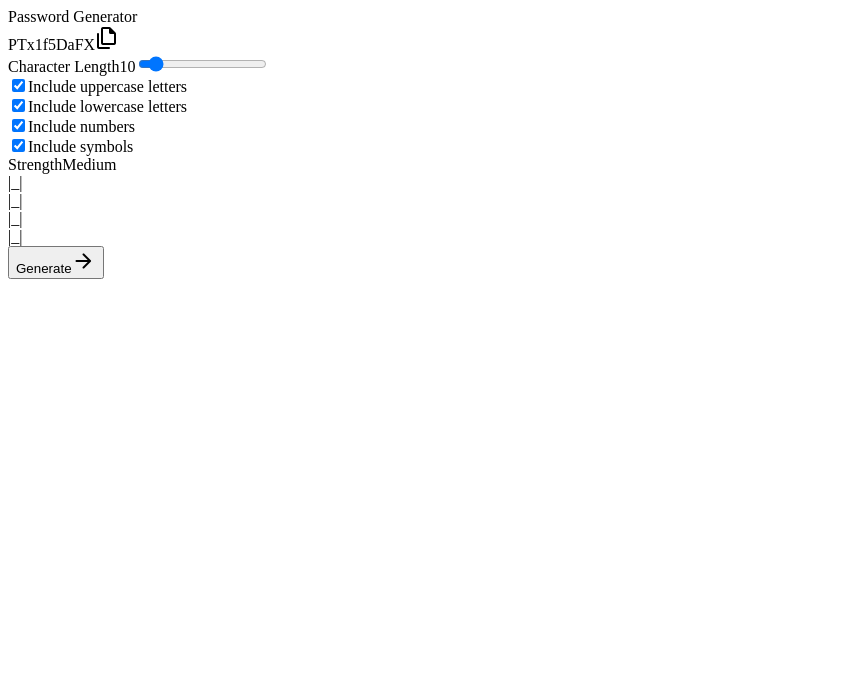
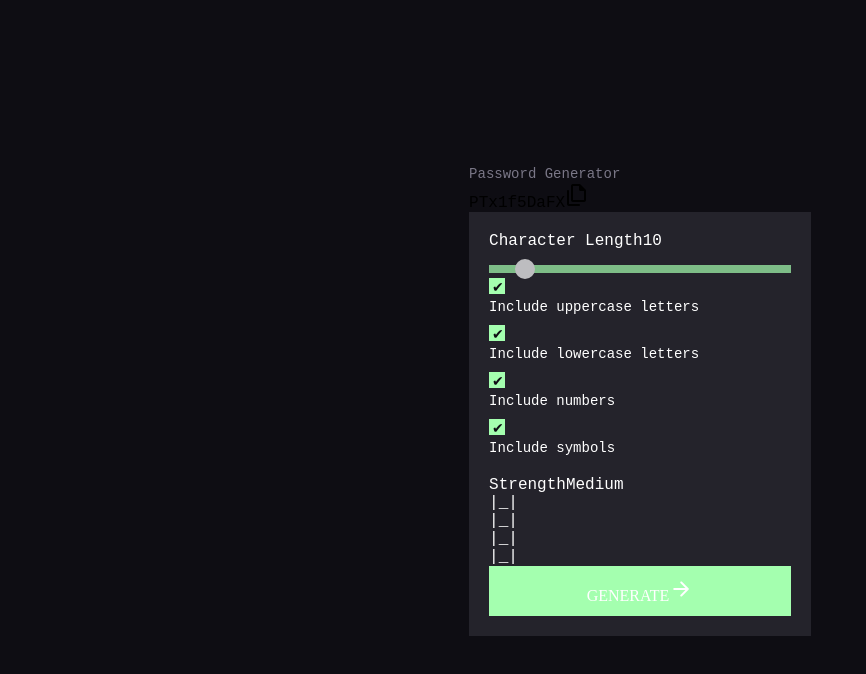
Before and after one commit to PolloHacker/Password-generator, a React (Vite) app: page / in a window 1280 px wide. Shown: the top 674 px of the page, without its empty margins (0-866 px from the left). Built offline with nearby package versions, Linux system fonts and the light colour scheme.

Commit message:
Update App.css

```diff
--- a/src/App.css
+++ b/src/App.css
@@ -0,0 +1,301 @@
+* {
+    margin: 0;
+    padding: 0;
+    box-sizing: border-box;
+}
+
+body {
+    font-family: 'Roboto Mono', monospace;
+    background-color: #0e0d13;
+    display: flex;
+    justify-content: center;
+    align-items: center;
+    height: 100vh;
+}
+
+.app-wrapper {
+      text-align: center;
+    color: #ecf0f1;
+
+}
+
+.app-title {
+    font-family: 'Roboto Mono', monospace;
+    margin-bottom: 20px;
+    font-size: 14px;
+    color: #7a7787;
+    width:100%;
+}
+
+.password-container {
+    background-color: #24232b;
+    padding: 20px;
+    margin-bottom: 20px;
+    box-shadow: 0px 2px 4px rgba(0, 0, 0, 0.1);
+}
+
+
+
+.pass-display {
+    display: flex;
+    justify-content: space-between;
+    align-items: center;
+    margin-bottom: 20px;
+    background-color: #ffffff;
+    padding: 15px;
+    border: 1px solid #bdc3c7;
+}
+
+.pass-display input[type="text"] {
+    flex: 1;
+    padding: 10px;
+    font-size: 16px;
+    border: none;
+    border-radius: 4px;
+    background-color: transparent;
+    color: #34495e;
+}
+
+.main-container {
+    background-color: #24232b;
+    padding: 20px;
+    color: #fff;
+}
+
+.options {
+    margin-bottom: 20px;
+}
+
+.options label {
+    display: flex;
+    align-items: center;
+    margin-bottom: 10px;
+    font-size: 14px;
+    color: #fff;
+    position: relative;
+}
+
+.options input[type="checkbox"]{
+
+
+    margin-right: 10px;
+    appearance: none;
+    width: 16px;
+    height: 16px;
+    border: 1px solid white;
+    border-radius: 0px;
+    background-color: transparent;
+    cursor: pointer;
+    position: relative;
+}
+
+.options input[type="checkbox"]:checked{
+    background-color: #a4ffaf;
+    border: 1px solid #a4ffaf;
+}
+
+.options input[type="checkbox"]::after {
+    content: '✔︎';
+    color: #0e0d13;
+    font-size: 14px;
+    position: absolute;
+    top: 0;
+    left: 2px;
+    display: none;
+}
+
+.options input[type="checkbox"]:checked::after {
+    display: block;
+}
+
+.options input[type="range"] {
+    width: 100%;
+    margin-top: 10px;
+    margin-bottom: 20px;
+}
+
+.pass-strength {
+    display: flex;
+    justify-content: space-between;
+    align-items: center;
+    margin-bottom: 20px;
+    text-transform: uppercase;
+    font-family: 'JetBrains Mono';
+    background-color: #18171f;
+    padding: 10px 20px;
+
+}
+
+.pass-strength span {
+    color: #7a7787;
+}
+
+.strength-indicator {
+    display: flex;
+    align-items: center;
+    border-radius: 0px;
+}
+
+.strength-indicator div {
+    width: 10px;
+    height: 20px;
+    margin-left: 2px;
+    border-radius: 3px;
+    margin-right:5px;
+    background-color: transparent;/* Exemplo de força média */
+    border-radius: 0px;
+    border-width: 1px;
+
+    border: 1px solid white;
+}
+
+.strength-indicator .strength-1 {
+    background-color: #e74c3c;
+}
+
+.strength-indicator .strength-2 {
+    background-color: #f39c12;
+}
+
+.strength-indicator .strength-3 {
+    background-color: #f1c40f;
+}
+
+.strength-indicator .strength-4 {
+    background-color: #2ecc71;
+}
+
+.gen-button {
+    padding: 10px 20px;
+    font-size: 16px;
+    font-family: 'JetBrains Mono';
+    color: #ffffff;
+    background-color: #a4ffaf;
+    border: 1px solid #a4ffaf;
+    border-radius: 0px;
+    cursor: pointer;
+    width: 100%;
+    transition: background-color 0.3s, color 0.3s;
+    text-transform: uppercase;
+}
+
+.gen-button:hover {
+    background-color:transparent;
+    color: #ffffff;
+}
+/* Estilização do input range */
+input[type="range"] {
+    -webkit-appearance: none;
+    width: 100%;
+    height: 8px;
+    background: #d3d3d3;
+    outline: none;
+    opacity: 0.7;
+    transition: opacity .15s ease-in-out;
+    margin-top: 15px; /* Adicionado para centralizar a barra */
+}
+
+input[type="range"]:hover {
+    opacity: 1;
+}
+
+input[type="range"]::-webkit-slider-thumb {
+    -webkit-appearance: none;
+    appearance: none;
+    width: 20px;
+    height: 20px;
+    background: #fff; /* Cor branca quando não clicado */
+    cursor: pointer;
+    border-radius: 50%;
+    border: 2px solid #fff; /* Bordas brancas */
+    transition: background 0.3s, border 0.3s;
+    margin-top: -6px; /* Adicionado para centralizar a bolinha na barra */
+}
+
+input[type="range"]::-webkit-slider-thumb:active {
+    background: #000; /* Cor preta quando clicado */
+    border: 2px solid #a4ffaf; /* Bordas verdes */
+}
+
+input[type="range"]::-moz-range-thumb {
+    width: 20px;
+    height: 20px;
+    background: #fff; /* Cor branca quando não clicado */
+    cursor: pointer;
+    border-radius: 50%;
+    border: 2px solid #fff; /* Bordas brancas */
+    transition: background 0.3s, border 0.3s;
+}
+
+input[type="range"]::-moz-range-thumb:active {
+    background: #000; /* Cor preta quando clicado */
+    border: 2px solid #a4ffaf; /* Bordas verdes */
+}
+
+input[type="range"]::-ms-thumb {
+    width: 20px;
+    height: 20px;
+    background: #fff; /* Cor branca quando não clicado */
+    cursor: pointer;
+    border-radius: 50%;
+    border: 2px solid #fff; /* Bordas brancas */
+    transition: background 0.3s, border 0.3s;
+}
+
+input[type="range"]::-ms-thumb:active {
+    background: #000; /* Cor preta quando clicado */
+    border: 2px solid #a4ffaf; /* Bordas verdes */
+}
+
+input[type="range"]::-webkit-slider-runnable-track {
+    width: 100%;
+    height: 8px;
+    cursor: pointer;
+    background: #a4ffaf;
+}
+
+input[type="range"]::-moz-range-track {
+    width: 100%;
+    height: 8px;
+    cursor: pointer;
+    background: #a4ffaf;
+}
+
+input[type="range"]::-ms-track {
+    width: 100%;
+    height: 8px;
+    cursor: pointer;
+    background: #a4ffaf;
+    border-color: transparent;
+    color: transparent;
+}
+
+.title-password-length{
+    width:50%;
+    font-size:8px;
+}
+
+.length{
+    margin-bottom: 10px;
+    width:10%;
+    float:right;
+}
+
+.length label{
+    color:#a4ffaf;
+    font-family: 'JetBrains Mono';
+    font-size: 27px;
+    width: auto; /* Ajuste conforme necessário */
+    margin: 0; /* Remove a margem inferior */
+}
+.title-password-length label{
+    font-size:12px;
+    width:auto;
+}
+
+.aditional{
+    display: flex;
+    justify-content: space-between;
+    align-items: center;
+    margin-bottom: 10px;
+}
```
